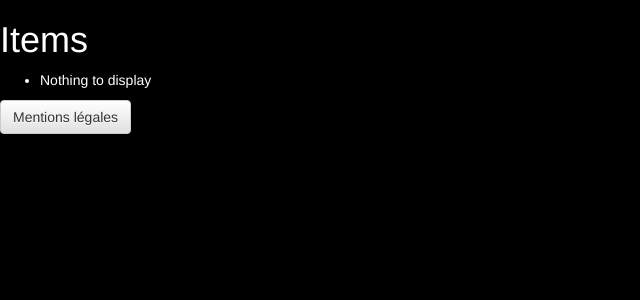
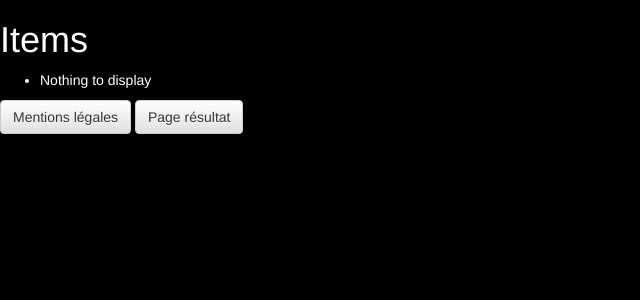
Before and after one commit to saphir88/Geekwizz, a PHP site: template src/View/Item/index.html.twig in a window 1280 px wide. Shown: the top 300 px of the page, without its empty margins (0-640 px from the left). Run offline with PHP 8.4, Linux system fonts and the light colour scheme; the template is opened without the code that fills it, so the values that code supplies are empty; some libraries are stand-ins or nearby versions.

Commit message:
ajout du bouton pour aller sur la page résultat

```diff
--- a/src/View/Item/index.html.twig
+++ b/src/View/Item/index.html.twig
@@ -14,4 +14,7 @@
   <div class="btn-group" role="group" aria-label="...">
     <a href="/mentions"><button type="button" class="btn btn-default">Mentions légales</button></a>
   </div>
+  <div class="btn-group" role="group" aria-label="...">
+    <a href="/resultat"><button type="button" class="btn btn-default">Page résultat</button></a>
+  </div>
 {% endblock %}
```
